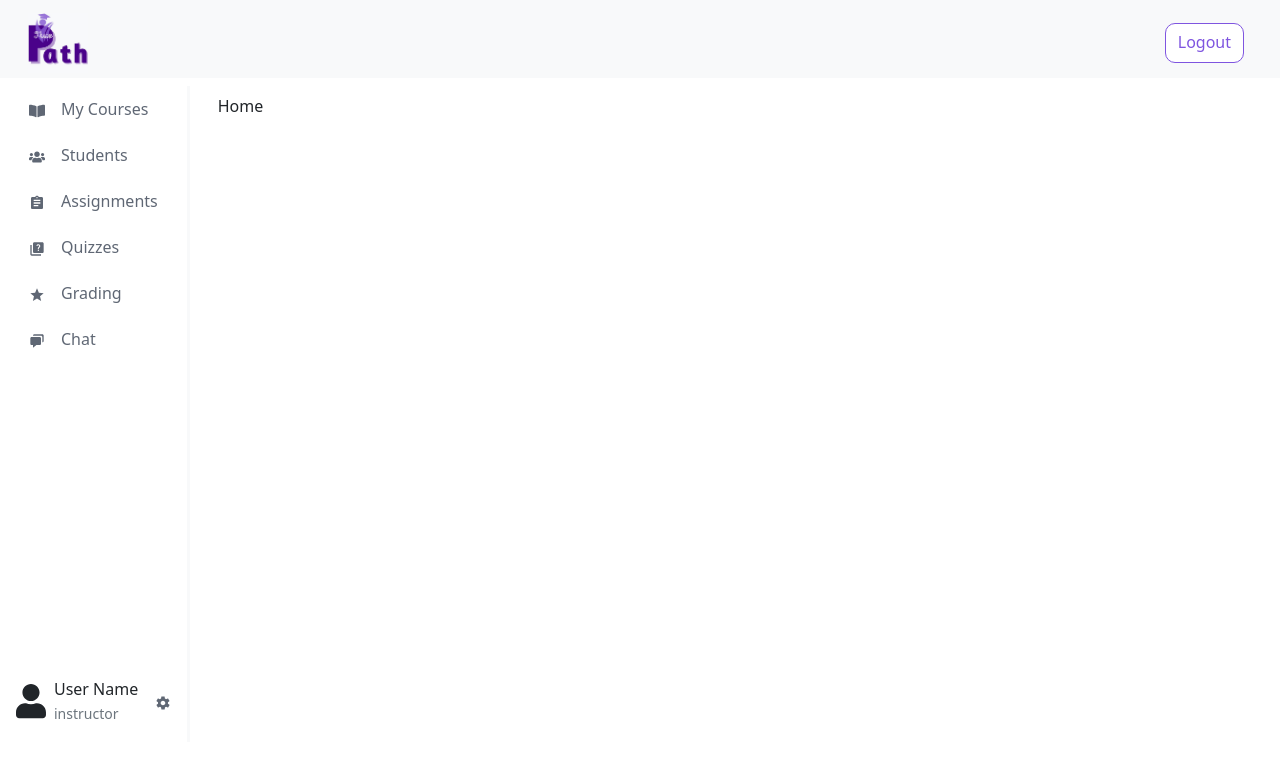
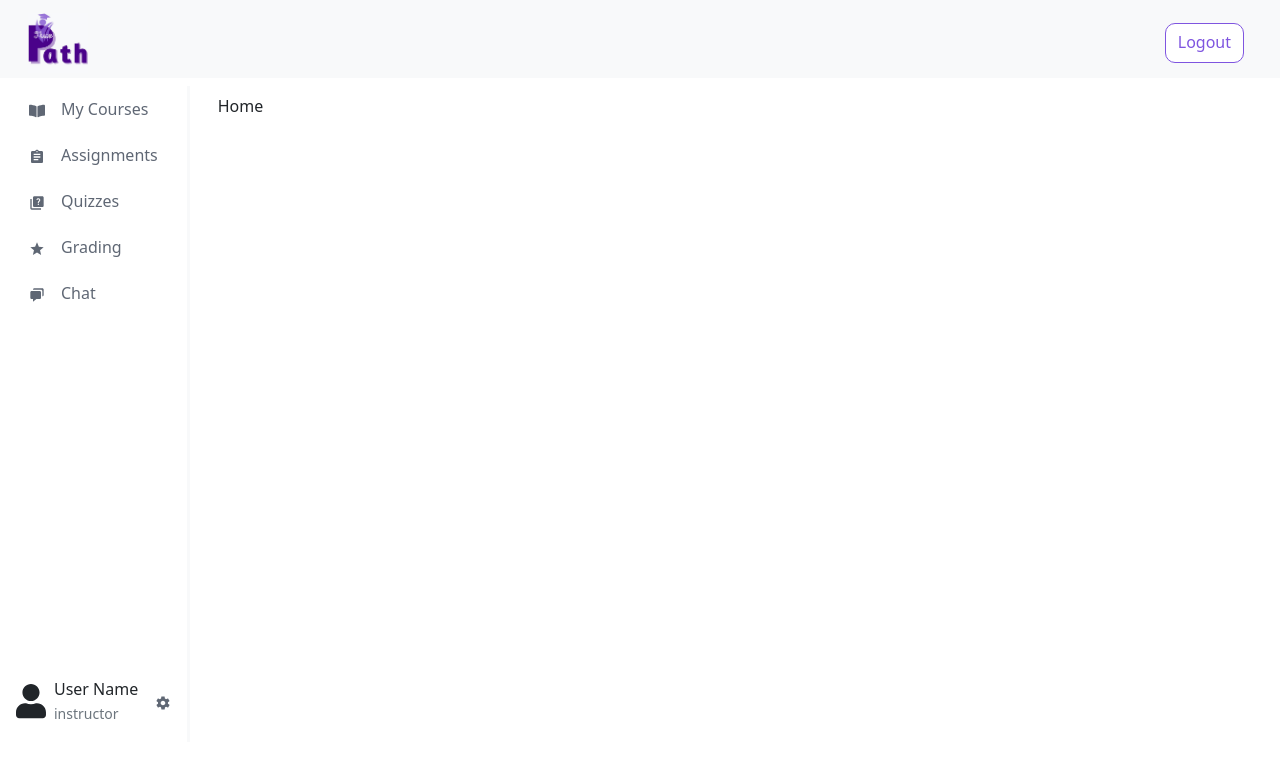
Before and after one commit to Final-Project-CS599/front-end, a React (Vite) app: page / in a window 1280 px wide. Shown: the top 758 px of the page. Built offline with nearby package versions, Linux system fonts and the light colour scheme.

Commit message:
removed student from instructor dashobord

```diff
--- a/src/components/layout/NavButtons.jsx
+++ b/src/components/layout/NavButtons.jsx
@@ -88,11 +88,7 @@ export const instructorNavButtons = [
     icon: <FaBookOpen />,
     to: '/instructor/courses',
   },
-  {
-    text: 'Students',
-    icon: <FaUsers />,
-    to: '/instructor/students',
-  },
+
   {
     text: 'Assignments',
     icon: <MdAssignment />,
```
